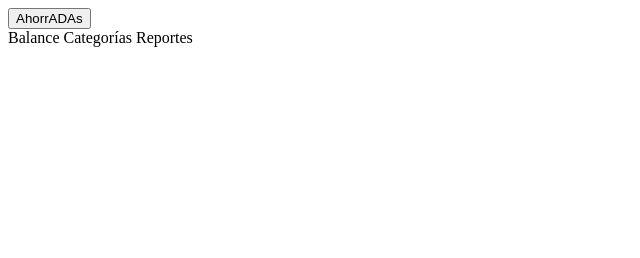
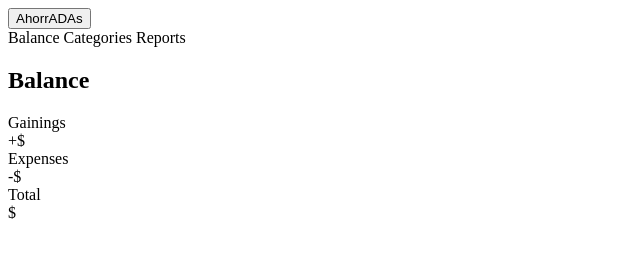
Before and after one commit to MysticWoman/AhorrADAs, a plain HTML site: page index.html in a window 1280 px wide. Shown: the whole page, without its empty margins (0-640 px from the left). Drawn offline with Linux system fonts and the light colour scheme.

Commit message:
Maquetado section, fin del Balance

```diff
--- a/index.html
+++ b/index.html
@@ -19,21 +19,52 @@
                 <div>
                     <div class="buttons">
                         <a class="button">
-                            <i></i>
-                            Balance
+                            <i></i> Balance
                         </a>
                         <a class="button" id="viewCategories">
-                            <i></i>
-                            Categorías
+                            <i></i> Categories
                         </a>
-                        <a class="button" id="viewReportes">
-                        <i></i>
-                        Reportes
-                    </a>
+                        <a class="button" id="viewReports">
+                            <i></i> Reports
+                        </a>
+                    </div>
                 </div>
             </div>
         </nav>
     </header>
+    <section id="balanceHome">
+        <div class="container">
+            <div class="columns">
+                <div
+                    class="columnn">
+                    <!-- Balance -->
+                    <div class="box">
+                        <h2>
+                            Balance
+                        </h2>
+                        <div class="column">
+                        <div class="columns">
+                            <div class="column">Gainings</div>
+                            <div id="gainings"
+                            class="column">+$
+                    </div>
+                </div>
+                <div class="columns">
+                  <div class="column">Expenses</div>
+                  <div
+                    id="expenses"
+                    class="column">-$
+                  </div>
+                </div>
+                <div class="columns">
+                  <div class="column">Total</div>
+                  <div
+                    id="total"
+                    class="column">$
+                  </div>
+                </div>
+              </div>
+            </div>
 
 </body>
 </html>
```
